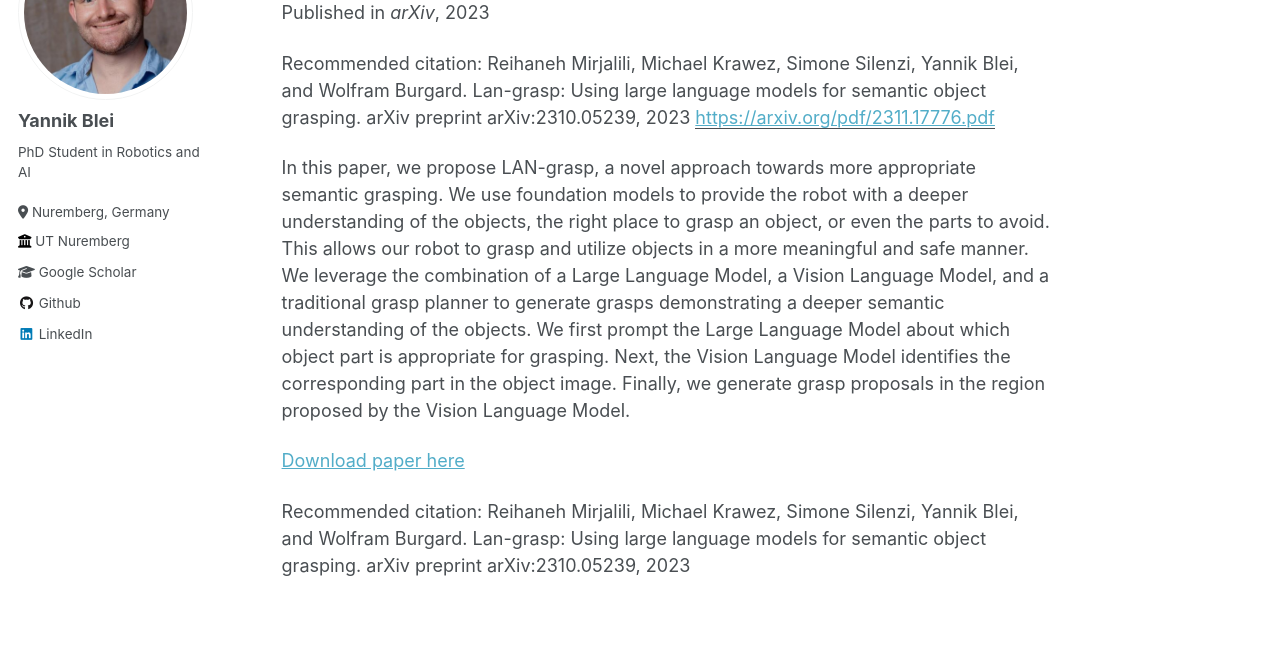
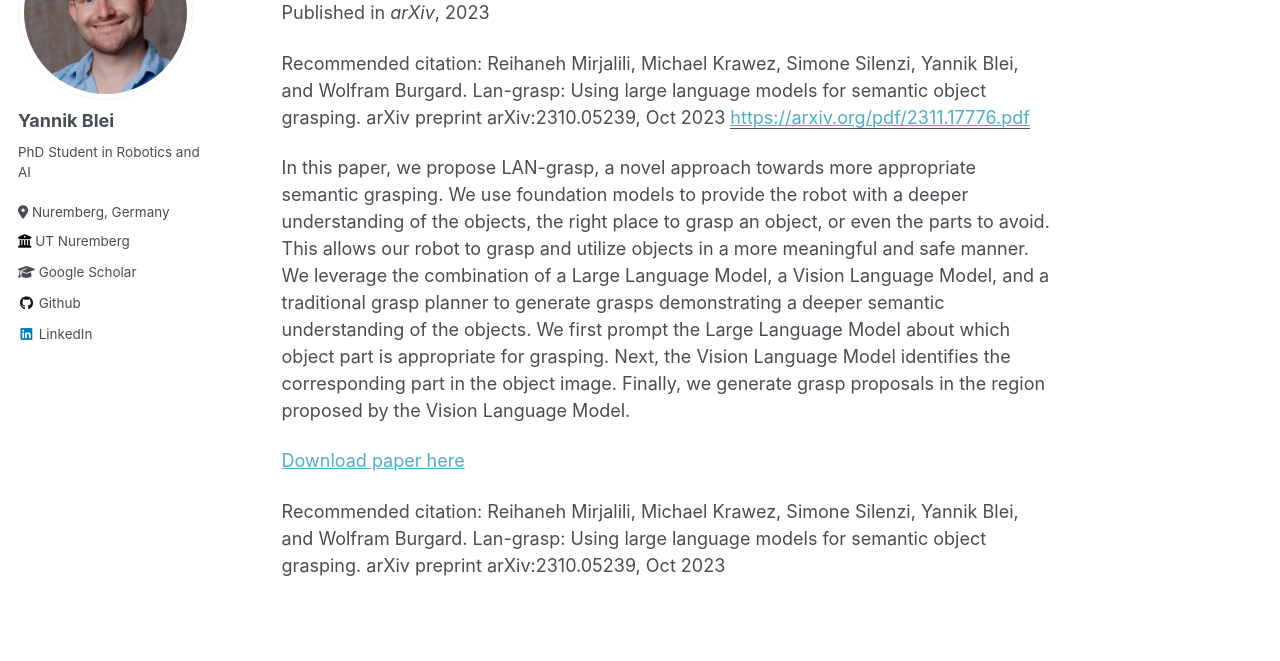
Before and after one commit to yblei/yblei.github.io, a Jekyll site: the page built from _publications/2023-10-08-lan_grasp.md, in a window 1280 px wide and 1268 px high. Shown: the part 193-854 px from the top of the window. Built offline with Jekyll 4.4.1, drawn with Linux system fonts in a browser that asks for light colours.

Commit message:
Fixed emplyer uri

```diff
--- a/_config.yml
+++ b/_config.yml
@@ -26,7 +26,7 @@
   bio              : "PhD Student in Robotics and AI"
   location         : " Nuremberg, Germany"
   employer         : " UT Nuremberg"
-  employer_web     : "utn.de"
+  employer_web     : "https://utn.de"
   uri              : # "utn.de"
   email            : # "none@example.org"
 
--- a/_publications/2023-10-08-lan_grasp.md
+++ b/_publications/2023-10-08-lan_grasp.md
@@ -6,10 +6,10 @@
 date: 2023-10-08
 venue: 'arXiv'
 paperurl: 'https://arxiv.org/pdf/2311.17776.pdf'
-citation: 'Reihaneh Mirjalili, Michael Krawez, Simone Silenzi, Yannik Blei, and Wolfram Burgard. Lan-grasp: Using large language models for semantic object grasping. arXiv preprint arXiv:2310.05239, 2023'
+citation: 'Reihaneh Mirjalili, Michael Krawez, Simone Silenzi, Yannik Blei, and Wolfram Burgard. Lan-grasp: Using large language models for semantic object grasping. arXiv preprint arXiv:2310.05239, Oct 2023'
 ---
 In this paper, we propose LAN-grasp, a novel approach towards more appropriate semantic grasping. We use foundation models to provide the robot with a deeper understanding of the objects, the right place to grasp an object, or even the parts to avoid. This allows our robot to grasp and utilize objects in a more meaningful and safe manner. We leverage the combination of a Large Language Model, a Vision Language Model, and a traditional grasp planner to generate grasps demonstrating a deeper semantic understanding of the objects. We first prompt the Large Language Model about which object part is appropriate for grasping. Next, the Vision Language Model identifies the corresponding part in the object image. Finally, we generate grasp proposals in the region proposed by the Vision Language Model.
 
 [Download paper here](https://arxiv.org/pdf/2311.17776.pdf)
 
-Recommended citation: Reihaneh Mirjalili, Michael Krawez, Simone Silenzi, Yannik Blei, and Wolfram Burgard. Lan-grasp: Using large language models for semantic object grasping. arXiv preprint arXiv:2310.05239, 2023
+Recommended citation: Reihaneh Mirjalili, Michael Krawez, Simone Silenzi, Yannik Blei, and Wolfram Burgard. Lan-grasp: Using large language models for semantic object grasping. arXiv preprint arXiv:2310.05239, Oct 2023
```
Also changed, not shown: _publications/2022-09-01-ma_loss.md (+2 -2 lines), 1 other file.
